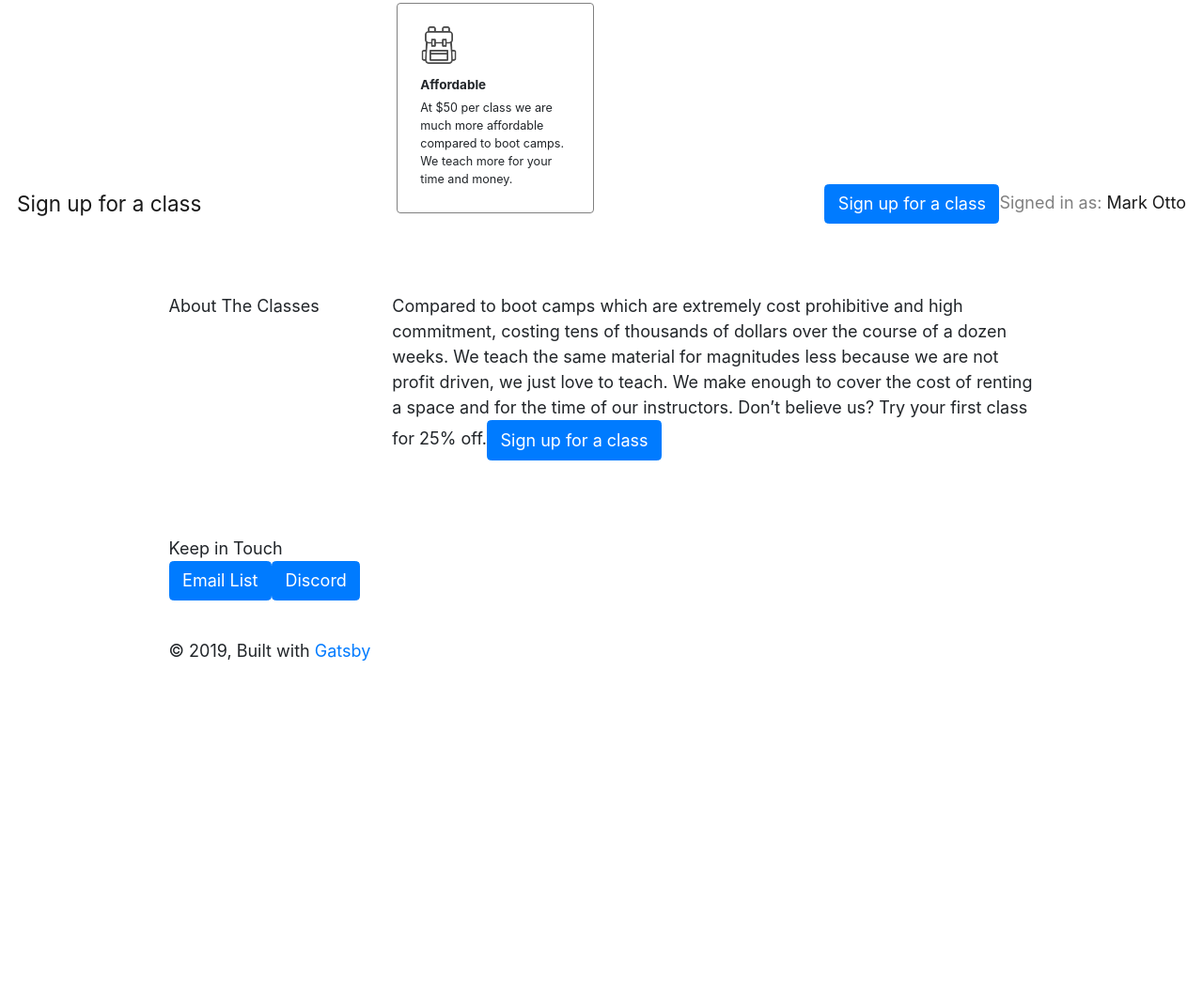
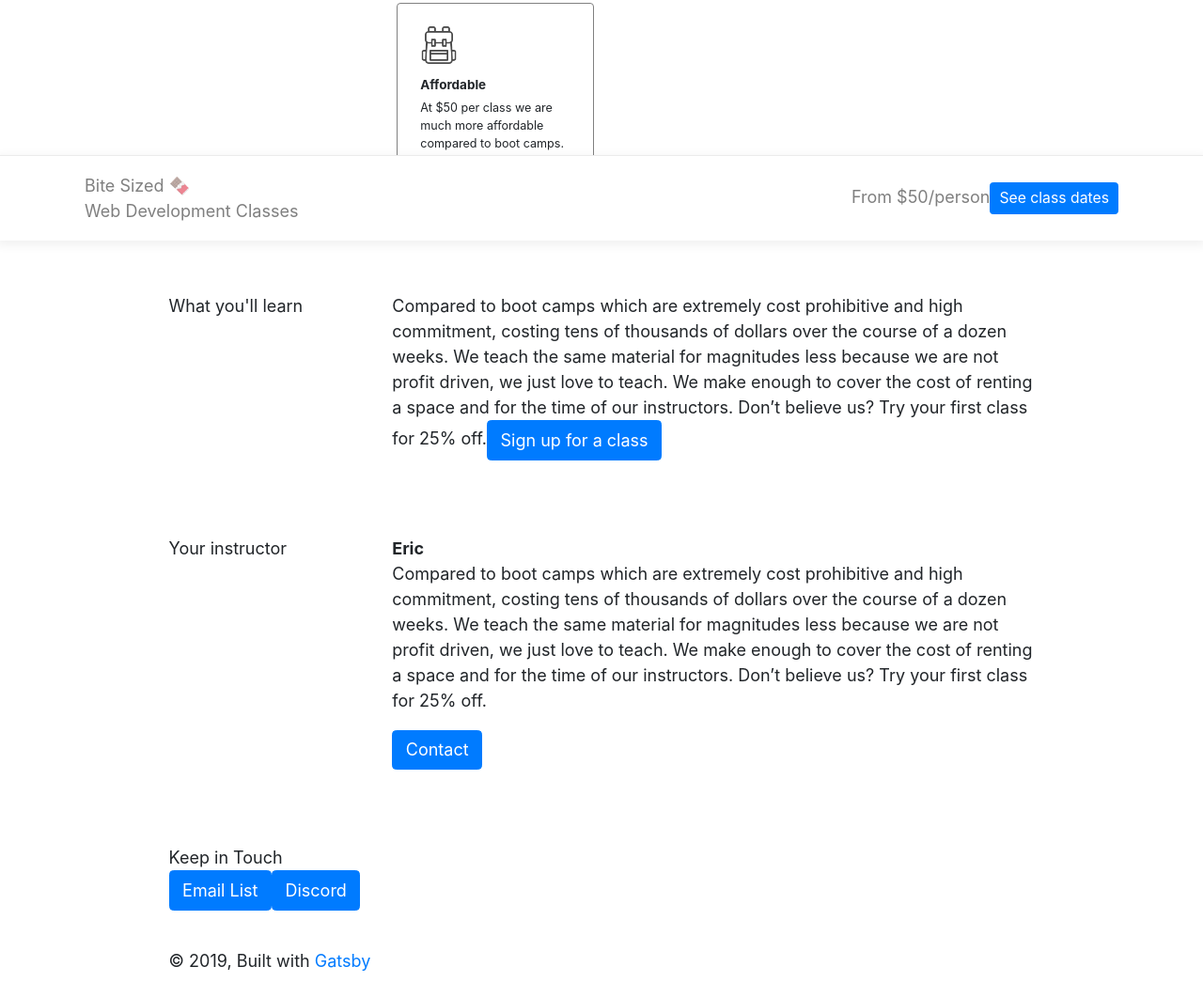
Before and after one commit to erict-dev/bite-sized-web-dev, a Gatsby site in the folder website/: page / in a window 1280 px wide. Shown: the part 544-1606 px from the top of the page at 94% size. Before the commit the page ends 1276 px from the top, so only its background shows below. Built offline with nearby package versions, Linux system fonts and the light colour scheme; Gatsby itself is replaced by a stand-in of ours.

Commit message:
work on bottom bar

```diff
--- a/website/src/components/bottom-bar.css
+++ b/website/src/components/bottom-bar.css
@@ -0,0 +1,11 @@
+.bottom-bar {
+  box-shadow: rgba(0, 0, 0, 0.05) 0px 3px 9px 3px;
+  border-top: 1px solid rgb(235, 235, 235);
+  background-color: white;
+}
+
+.bottom-bar-inner {
+  max-width: 1100px;
+  justify-content: space-between;
+  margin: auto;
+}
--- a/website/src/components/bottom-bar.js
+++ b/website/src/components/bottom-bar.js
@@ -10,13 +10,16 @@ import Button from 'react-bootstrap/Button'
 import "./bottom-bar.css"
 
 const BottomBar = ({ siteTitle }) => (
-  <Navbar fixed="bottom" variant="light">
-    <Navbar.Brand href="#home">Sign up for a class</Navbar.Brand>
+  <Navbar className="bottom-bar" fixed="bottom" variant="light">
     <Navbar.Toggle />
-    <Navbar.Collapse className="justify-content-end">
+    <Navbar.Collapse className="bottom-bar-inner">
       <Navbar.Text>
-        <Button>Sign up for a class</Button>
-        Signed in as: <a href="#login">Mark Otto</a>
+        <div>Bite Sized 🍫</div>
+        <div>Web Development Classes</div>
+      </Navbar.Text>
+      <Navbar.Text>
+        From $50/person
+        <Button size="sm">See class dates</Button>
       </Navbar.Text>
     </Navbar.Collapse>
   </Navbar>
--- a/website/src/pages/index.js
+++ b/website/src/pages/index.js
@@ -25,8 +25,8 @@ const IndexPage = () => (
         </Col>
         <Col xs={12} md={9}>
           <div className="box-card-container">
+            <BoxCard icon={OutlineIcon} title="Taught in person" description="By a software engineer and UI/UX designer with years of experience at Blizzard, Facebook, and Apple."/>
             <BoxCard icon={OutlineIcon} title="1 hour 30 minutes" description="Packed with valuable knowledge. We dive right into the material and focus on making the most out of class."/>
-            <BoxCard icon={OutlineIcon} title="Taught in person" description="By a software engineer and UI/UX designer with years of experience at Blizzard, Facebook, and Apple."/>
             <BoxCard icon={OutlineIcon} title="Limited class size" description="Small class sizes allow for a better teaching experience and is more effective and valuable for students."/>
             <BoxCard icon={OutlineIcon} title="Affordable" description="At $50 per class we are much more affordable compared to boot camps. We teach more for your time and money."/>
           </div>
@@ -37,7 +37,7 @@ const IndexPage = () => (
     <div class="content-container">
       <Row>
         <Col xs={12} md={3}>
-          About The Classes
+          What you'll learn
         </Col>
         <Col xs={12} md={9}>
           Compared to boot camps which are extremely cost prohibitive and high commitment,
@@ -52,11 +52,31 @@ Don’t believe us? Try your first class for 25% off.
     </div>
 
     <div class="content-container">
+      <Row>
+        <Col xs={12} md={3}>
+          Your instructor
+        </Col>
+        <Col xs={12} md={9}>
+
+          <b>Eric</b>
+          <p>Compared to boot camps which are extremely cost prohibitive and high commitment,
+costing tens of thousands of dollars over the course of a dozen weeks.
+We teach the same material for magnitudes less because we are not profit driven,
+we just love to teach. We make enough to cover the
+cost of renting a space and for the time of our instructors.
+Don’t believe us? Try your first class for 25% off.</p>
+        <Button>Contact</Button>
+        </Col>
+      </Row>
+    </div>
+
+    <div class="content-container">
       <div>Keep in Touch</div>
       <Button>Email List</Button>
       <Button>Discord</Button>
     </div>
 
+
   </Layout>
 )
 
```
